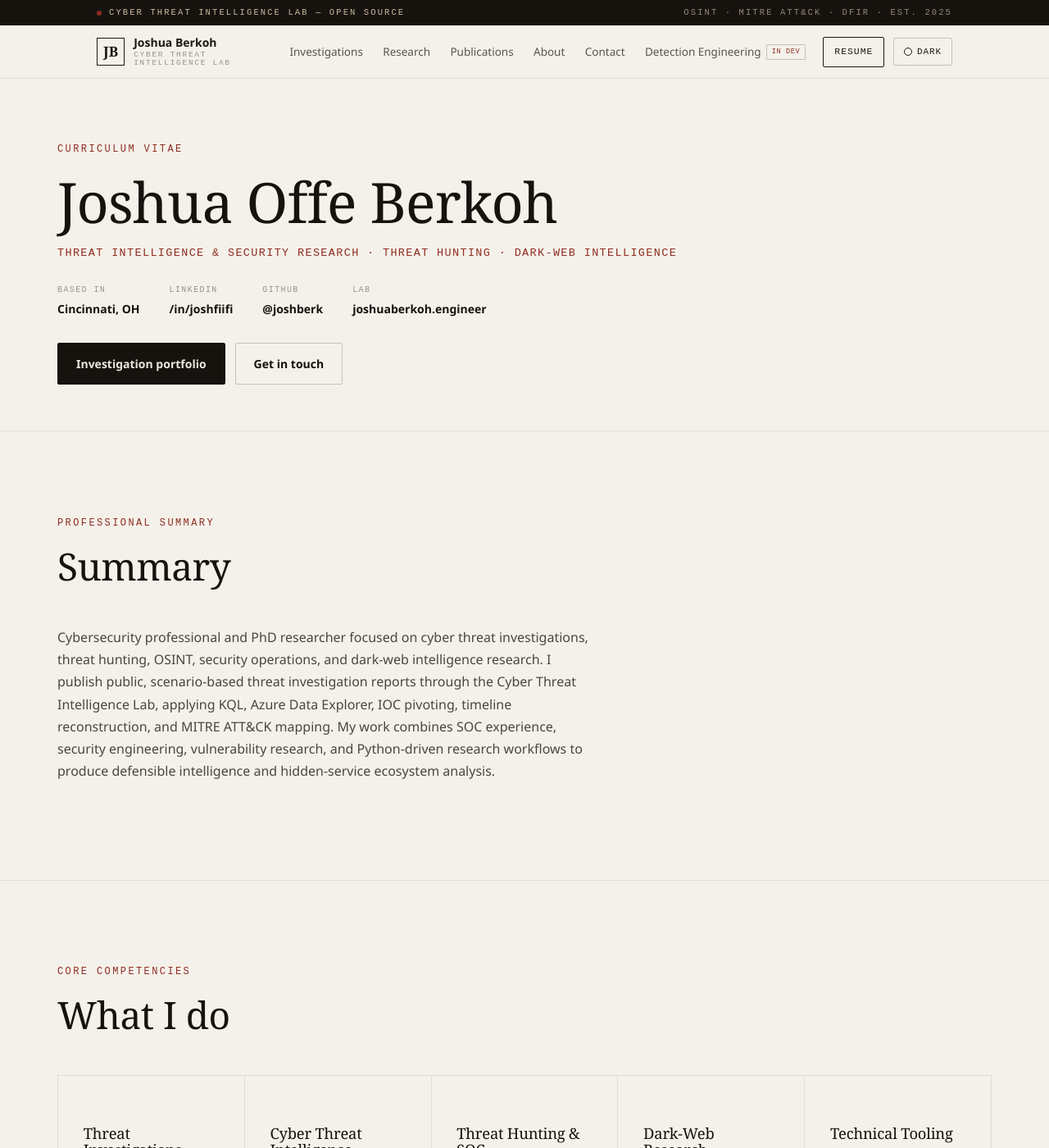
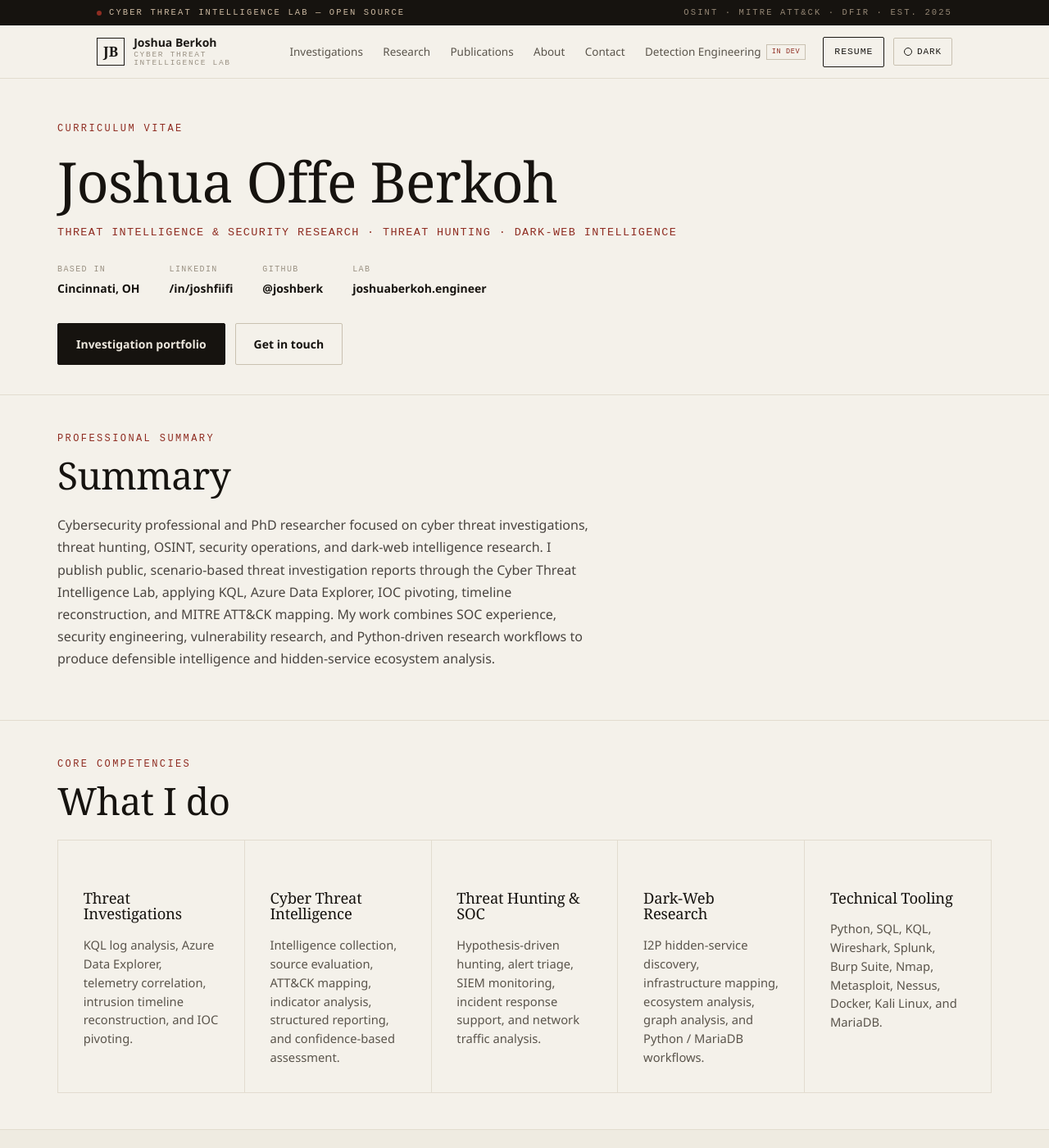
Before and after one commit to joshberk/joshberk.github.io, a Jekyll site: the page built from resume.md, in a window 1280 px wide and 1400 px high. Shown: the whole window at 82% size. Built offline with Jekyll 4.4.1, drawn with Linux system fonts in a browser that asks for light colours.

Commit message:
Tighten vertical rhythm on the resume page
The shared section bands use up to 7rem of padding top and bottom, which
reads as excessive whitespace on a dense CV. Scope tighter spacing to the
resume page only (hero/section padding, heading margins, entry padding,
bullet and fact spacing) so the page is more compact without changing the
rhythm of the rest of the site.

Co-Authored-By: Claude Opus 4.8 <noreply@anthropic.com>
Claude-Session: https://claude.ai/code/session_01Cm9VJQaTS7vYTKt2ZyYjZo

```diff
--- a/assets/css/style.scss
+++ b/assets/css/style.scss
@@ -2079,6 +2079,27 @@ a.rc-val:hover { color: var(--accent); }
   font-size: 13.5px;
   color: var(--text-muted);
 }
+
+/* ---------- Compact rhythm (résumé page only) ----------
+   The site's section bands are intentionally airy (up to 7rem top AND
+   bottom). On a dense CV that reads as too much empty space, so the
+   résumé page tightens the vertical rhythm without touching the rest
+   of the site. */
+.resume-hero {
+  padding-top: clamp(2rem, 4.5vw, 3.25rem);
+  padding-bottom: clamp(1.5rem, 3vw, 2.25rem);
+}
+.resume-section {
+  padding-top: clamp(1.75rem, 3.5vw, 2.75rem);
+  padding-bottom: clamp(1.75rem, 3.5vw, 2.75rem);
+}
+.resume-section .section-heading { margin-bottom: clamp(1rem, 2vw, 1.4rem); }
+.resume-section .section-heading .section-kicker { margin-bottom: 0.6rem; }
+.resume-section .home-summary { margin-top: 0; }
+.resume-entries .resume-entry { padding: clamp(1rem, 2vw, 1.35rem) 0; }
+.resume-entry-head { margin-bottom: 0.65rem; }
+.resume-bullets li { margin-bottom: 0.35rem; }
+.resume-facts li { padding: 0.85rem 0; }
 
 /* =====================================================================
    RESUME — print suppression
```
